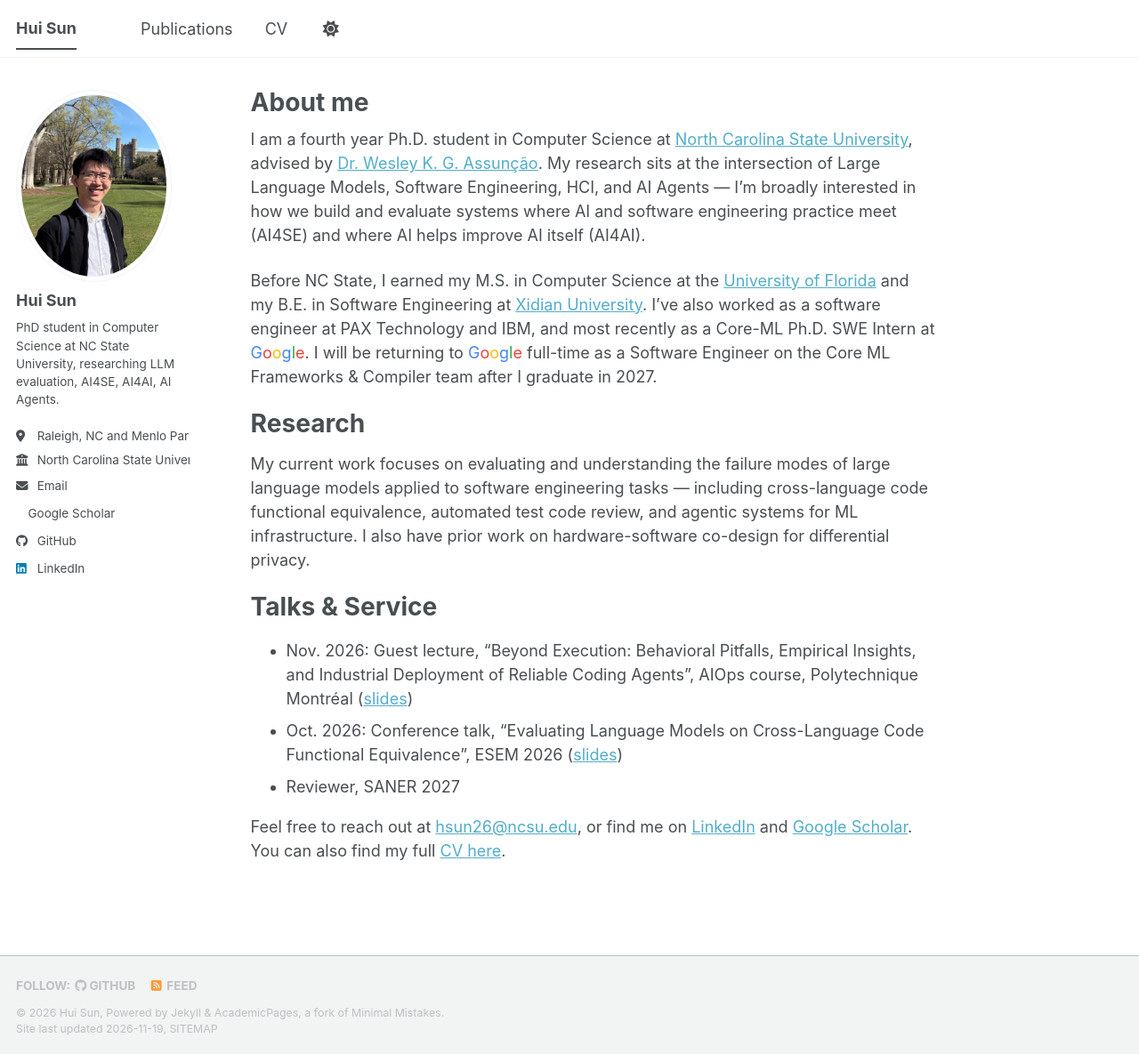
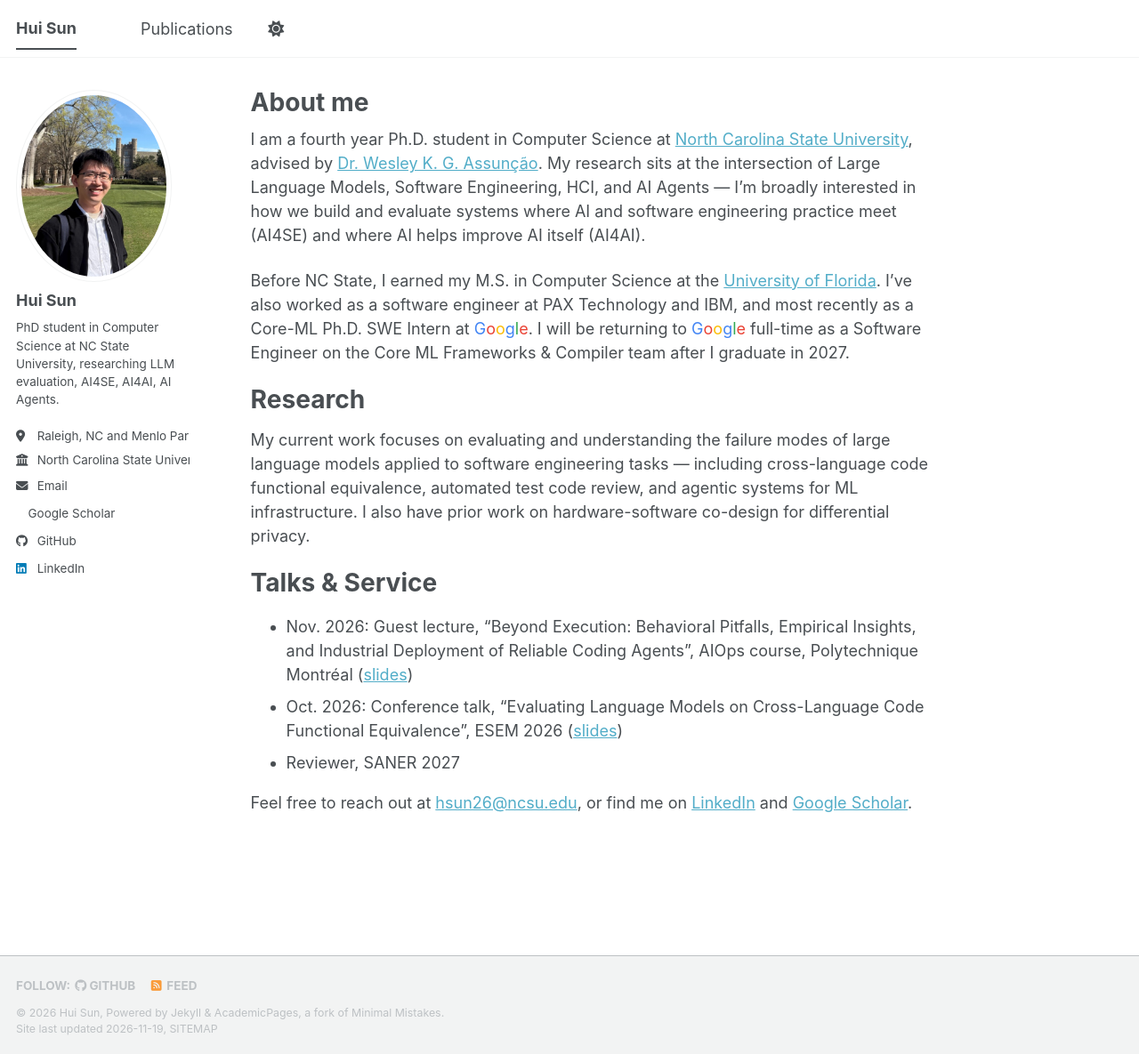
Before and after one commit to Sunhui26yeah/Sunhui26yeah.github.io, a Jekyll site: the page built from _pages/about.md, in a window 1280 px wide and 1185 px high. Shown: the whole window at 89% size. Built offline with Jekyll 4.4.1, drawn with Linux system fonts in a browser that asks for light colours; a style sheet for code colours, icons or effects is not loaded.

Commit message:
Remove CV nav/about links and Xidian education entry
Co-Authored-By: Claude Opus 5.5 <noreply@anthropic.com>

```diff
--- a/_data/navigation.yml
+++ b/_data/navigation.yml
@@ -10,6 +10,3 @@
 main:
   - title: "Publications"
     url: /publications/
-
-  - title: "CV"
-    url: /cv/
--- a/_pages/about.md
+++ b/_pages/about.md
@@ -9,7 +9,7 @@ redirect_from:
 
 I am a fourth year Ph.D. student in Computer Science at [North Carolina State University](https://www.ncsu.edu/), advised by [Dr. Wesley K. G. Assunção](https://wesleyklewerton.github.io). My research sits at the intersection of Large Language Models, Software Engineering, HCI, and AI Agents — I'm broadly interested in how we build and evaluate systems where AI and software engineering practice meet (AI4SE) and where AI helps improve AI itself (AI4AI).
 
-Before NC State, I earned my M.S. in Computer Science at the [University of Florida](https://www.ufl.edu/) and my B.E. in Software Engineering at [Xidian University](https://en.xidian.edu.cn/). I've also worked as a software engineer at PAX Technology and IBM, and most recently as a Core-ML Ph.D. SWE Intern at {% include google-colored.html %}. I will be returning to {% include google-colored.html %} full-time as a Software Engineer on the Core ML Frameworks & Compiler team after I graduate in 2027.
+Before NC State, I earned my M.S. in Computer Science at the [University of Florida](https://www.ufl.edu/). I've also worked as a software engineer at PAX Technology and IBM, and most recently as a Core-ML Ph.D. SWE Intern at {% include google-colored.html %}. I will be returning to {% include google-colored.html %} full-time as a Software Engineer on the Core ML Frameworks & Compiler team after I graduate in 2027.
 
 Research
 ======
@@ -21,4 +21,4 @@ Talks & Service
 * Oct. 2026: Conference talk, "Evaluating Language Models on Cross-Language Code Functional Equivalence", ESEM 2026 ([slides](https://drive.google.com/file/d/1KNtEMP91WHhpD737GMlsnsGAI6dgVjYk/view?usp=share_link))
 * Reviewer, SANER 2027
 
-Feel free to reach out at [hsun26@ncsu.edu](mailto:hsun26@ncsu.edu), or find me on [LinkedIn](https://www.linkedin.com/in/huisun2022/) and [Google Scholar](https://scholar.google.com/citations?user=Bto0WEoAAAAJ&hl=en&oi=ao). You can also find my full [CV here](/cv/).
+Feel free to reach out at [hsun26@ncsu.edu](mailto:hsun26@ncsu.edu), or find me on [LinkedIn](https://www.linkedin.com/in/huisun2022/) and [Google Scholar](https://scholar.google.com/citations?user=Bto0WEoAAAAJ&hl=en&oi=ao).
```
Also changed, not shown: _pages/cv.md (+0 -1 lines).
